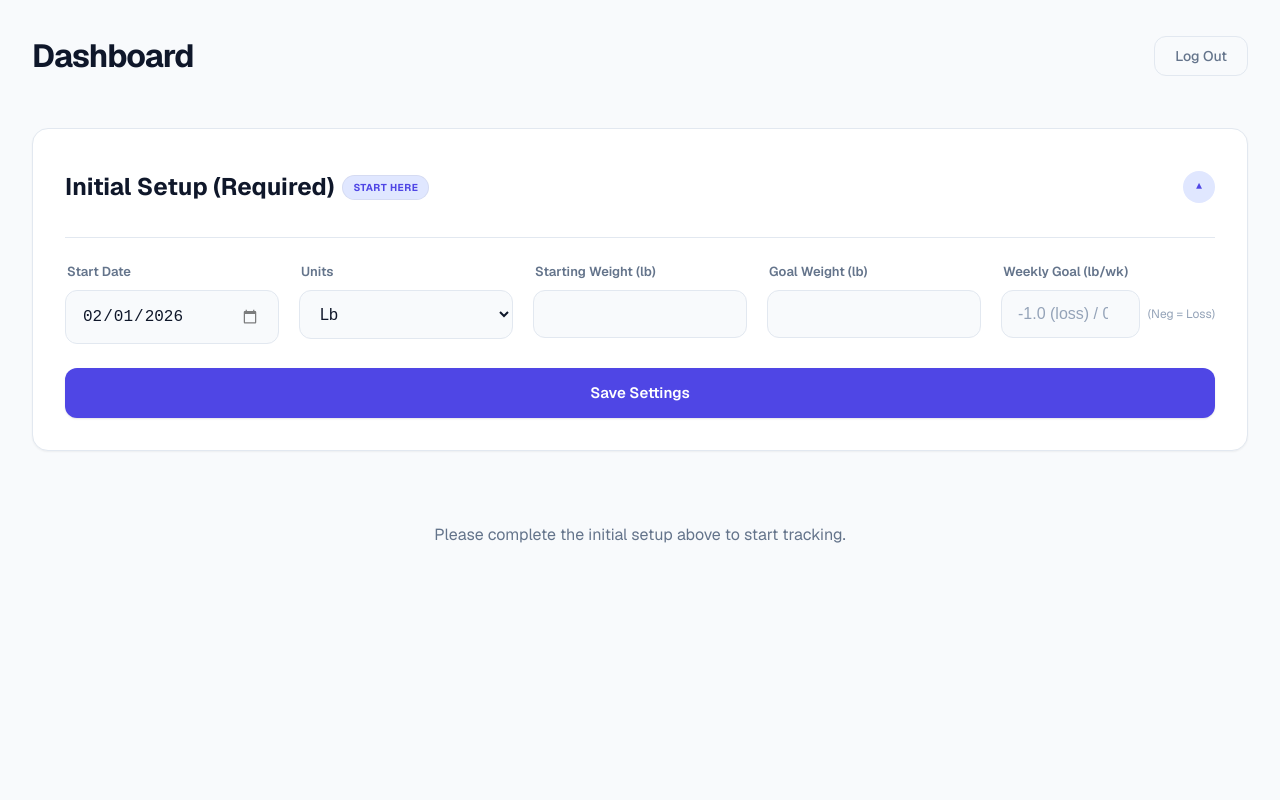
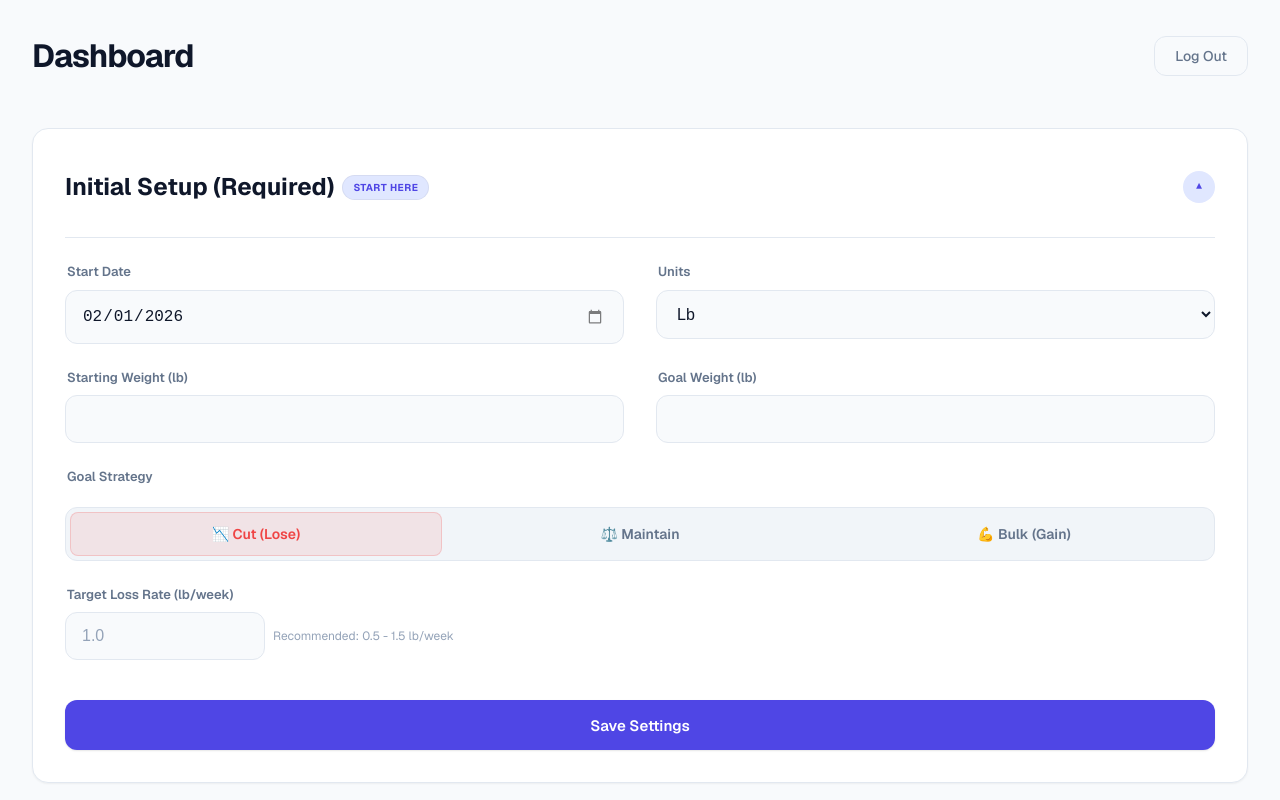
Before and after one commit to kdelalic/tdee, a Next.js app: page /dashboard in a window 1280 px wide. Built offline with nearby package versions, Linux system fonts and the light colour scheme; no server answers; the database is empty; sample sign-in values are in the browser's storage.

Commit message:
feat: Add linear regression trend lines to weight and calorie charts and revamp goal setting UI with type selection.

```diff
--- a/src/components/Dashboard/ChartsOverview.tsx
+++ b/src/components/Dashboard/ChartsOverview.tsx
@@ -135,6 +135,32 @@ function calculateRollingTDEE(windowEntries: DailyEntry[]): number | null {
     return Math.round(tdee);
 }
 
+// Helper to calculate linear regression trend points
+function calculateTrendLines(data: { x: number; y: number }[]): number[] {
+    if (data.length < 2) return data.map(d => d.y);
+
+    const n = data.length;
+    let sumX = 0;
+    let sumY = 0;
+    let sumXY = 0;
+    let sumXX = 0;
+
+    for (let i = 0; i < n; i++) {
+        sumX += data[i].x;
+        sumY += data[i].y;
+        sumXY += data[i].x * data[i].y;
+        sumXX += data[i].x * data[i].x;
+    }
+
+    const denominator = n * sumXX - sumX * sumX;
+    if (denominator === 0) return data.map(d => d.y);
+
+    const slope = (n * sumXY - sumX * sumY) / denominator;
+    const intercept = (sumY - slope * sumX) / n;
+
+    return data.map(d => slope * d.x + intercept);
+}
+
 interface WeeklyRateData {
     actualRate: number | null;
     targetRate: number;
@@ -144,28 +170,20 @@ interface WeeklyRateData {
 function calculateWeeklyRate(entries: DailyEntry[], settings: UserSettings | null): WeeklyRateData | null {
     if (!settings || entries.length < 2) return null;
 
-    const now = new Date();
-    const today = new Date(now.getFullYear(), now.getMonth(), now.getDate());
-    const oneWeekAgo = new Date(today);
-    oneWeekAgo.setDate(today.getDate() - 7);
+    // Sort all entries by date (oldest first)
+    const sortedEntries = [...entries].sort((a, b) => a.date.localeCompare(b.date));
 
-    // Get entries from the past 7 days
-    const recentEntries = entries.filter(entry => {
-        const [year, month, day] = entry.date.split('-').map(Number);
-        const entryDate = new Date(year, month - 1, day);
-        return entryDate >= oneWeekAgo && entryDate <= today;
-    }).sort((a, b) => a.date.localeCompare(b.date));
-
-    if (recentEntries.length < 2) {
+    // Need at least 7 entries to calculate a meaningful weekly rate
+    if (sortedEntries.length < 7) {
         return {
             actualRate: null,
             targetRate: settings.weeklyGoal,
-            daysTracked: recentEntries.length,
+            daysTracked: sortedEntries.length,
         };
     }
 
-    const earliest = recentEntries[0];
-    const latest = recentEntries[recentEntries.length - 1];
+    const earliest = sortedEntries[0];
+    const latest = sortedEntries[sortedEntries.length - 1];
 
     const [y1, m1, d1] = earliest.date.split('-').map(Number);
     const [y2, m2, d2] = latest.date.split('-').map(Number);
@@ -173,11 +191,12 @@ function calculateWeeklyRate(entries: DailyEntry[], settings: UserSettings | nul
     const date2 = new Date(y2, m2 - 1, d2);
     const daysDiff = (date2.getTime() - date1.getTime()) / (1000 * 60 * 60 * 24);
 
-    if (daysDiff === 0) {
+    // Safety check for zero days diff
+    if (daysDiff <= 0) {
         return {
             actualRate: null,
             targetRate: settings.weeklyGoal,
-            daysTracked: recentEntries.length,
+            daysTracked: sortedEntries.length,
         };
     }
 
@@ -187,7 +206,7 @@ function calculateWeeklyRate(entries: DailyEntry[], settings: UserSettings | nul
     return {
         actualRate: Math.round(actualRate * 100) / 100,
         targetRate: settings.weeklyGoal,
-        daysTracked: recentEntries.length,
+        daysTracked: sortedEntries.length,
     };
 }
 
@@ -195,6 +214,13 @@ export default function ChartsOverview({ entries, settings }: ChartsOverviewProp
     const data = useMemo(() => {
         // Clone and reverse to show oldest to newest
         const reversed = [...entries].reverse();
+
+        // Calculate trends on the sorted data
+        const weightPoints = reversed.map((e, i) => ({ x: i, y: e.weight }));
+        const caloriePoints = reversed.map((e, i) => ({ x: i, y: e.calories }));
+
+        const weightTrends = calculateTrendLines(weightPoints);
+        const calorieTrends = calculateTrendLines(caloriePoints);
 
         return reversed.map((entry, index) => {
             // Parse YYYY-MM-DD directly to avoid timezone issues
@@ -215,6 +241,8 @@ export default function ChartsOverview({ entries, settings }: ChartsOverviewProp
                 fullDate: entry.date,
                 weight: entry.weight,
                 calories: entry.calories,
+                weightTrend: weightTrends[index],
+                caloriesTrend: calorieTrends[index],
                 tdee: rollingTDEE,
             };
         });
@@ -262,7 +290,7 @@ export default function ChartsOverview({ entries, settings }: ChartsOverviewProp
                     <p style={{ fontWeight: 600, marginBottom: '0.25rem' }}>{label}</p>
                     {payload.map((p: any) => (
                         <p key={p.name} style={{ color: p.color }}>
-                            {p.name}: {p.value}
+                            {p.name}: {typeof p.value === 'number' ? p.value.toLocaleString(undefined, { maximumFractionDigits: 1 }) : p.value}
                         </p>
                     ))}
                 </div>
@@ -316,7 +344,7 @@ export default function ChartsOverview({ entries, settings }: ChartsOverviewProp
                                 </div>
                             ) : (
                                 <div style={{ marginTop: '0.25rem', color: 'var(--text-secondary)', fontSize: '0.875rem' }}>
-                                    Need more data ({weeklyRate.daysTracked}/2 days min)
+                                    Need more data ({weeklyRate.daysTracked}/7 days min)
                                 </div>
                             )}
                         </div>
--- a/src/components/Dashboard/Dashboard.module.css
+++ b/src/components/Dashboard/Dashboard.module.css
@@ -460,3 +460,80 @@
   from { opacity: 0; transform: translateY(-8px); }
   to { opacity: 1; transform: translateY(0); }
 }
+
+/* Enhanced Setup Form Styles */
+.setupGrid {
+    display: grid;
+    grid-template-columns: 1fr;
+    gap: 1.5rem;
+}
+
+@media (min-width: 640px) {
+    .setupGrid {
+        grid-template-columns: repeat(2, 1fr);
+        column-gap: 2rem;
+        row-gap: 1.5rem;
+    }
+}
+
+.toggleContainer {
+    display: grid;
+    grid-template-columns: repeat(3, 1fr);
+    gap: 0.75rem;
+    margin-top: 0.5rem;
+    background: var(--surface-hover);
+    padding: 0.25rem;
+    border-radius: var(--radius-lg);
+    border: 1px solid var(--border);
+}
+
+.toggleButton {
+    padding: 0.75rem;
+    border-radius: var(--radius-md);
+    border: 1px solid transparent;
+    background: transparent;
+    color: var(--text-secondary);
+    font-weight: 600;
+    font-size: 0.875rem;
+    cursor: pointer;
+    transition: all 0.2s cubic-bezier(0.2, 0, 0, 1);
+    display: flex;
+    align-items: center;
+    justify-content: center;
+    gap: 0.5rem;
+}
+
+.toggleButton:hover {
+    color: var(--foreground);
+    background: rgba(255, 255, 255, 0.05);
+}
+
+.toggleButton.active {
+    background: var(--card-bg);
+    color: var(--foreground);
+    border-color: var(--border);
+    box-shadow: 0 1px 3px rgba(0,0,0,0.1);
+}
+
+/* Specific active states colors */
+.toggleButton.cutActive {
+    color: #ef4444;
+    border-color: rgba(239, 68, 68, 0.2);
+    background: rgba(239, 68, 68, 0.1);
+}
+
+.toggleButton.maintainActive {
+    color: #3b82f6;
+    border-color: rgba(59, 130, 246, 0.2);
+    background: rgba(59, 130, 246, 0.1);
+}
+
+.toggleButton.bulkActive {
+    color: #22c55e;
+    border-color: rgba(34, 197, 94, 0.2);
+    background: rgba(34, 197, 94, 0.1);
+}
+
+.compactInput {
+    max-width: 200px;
+}
--- a/src/components/Dashboard/SetupAccordion.tsx
+++ b/src/components/Dashboard/SetupAccordion.tsx
@@ -10,6 +10,8 @@ interface SetupAccordionProps {
     onSave: () => void;
 }
 
+type GoalType = 'cut' | 'bulk' | 'maintain';
+
 export default function SetupAccordion({ userId, existingSettings, onSave }: SetupAccordionProps) {
     const [isOpen, setIsOpen] = useState(false);
 
@@ -18,7 +20,8 @@ export default function SetupAccordion({ userId, existingSettings, onSave }: Set
     const [startDate, setStartDate] = useState("");
     const [startingWeight, setStartingWeight] = useState("");
     const [goalWeight, setGoalWeight] = useState("");
-    const [weeklyGoal, setWeeklyGoal] = useState("");
+    const [goalType, setGoalType] = useState<GoalType>('cut');
+    const [weeklyGoalRate, setWeeklyGoalRate] = useState(""); // Always positive for input
     const [loading, setLoading] = useState(false);
 
     useEffect(() => {
@@ -27,7 +30,19 @@ export default function SetupAccordion({ userId, existingSettings, onSave }: Set
             setStartDate(existingSettings.startDate || "");
             setStartingWeight(existingSettings.startingWeight?.toString() || "");
             setGoalWeight(existingSettings.goalWeight?.toString() || "");
-            setWeeklyGoal(existingSettings.weeklyGoal?.toString() || "");
+
+            // Determine Goal Type and Rate
+            const rate = existingSettings.weeklyGoal || 0;
+            if (rate < 0) {
+                setGoalType('cut');
+                setWeeklyGoalRate(Math.abs(rate).toString());
+            } else if (rate > 0) {
+                setGoalType('bulk');
+                setWeeklyGoalRate(rate.toString());
+            } else {
+                setGoalType('maintain');
+                setWeeklyGoalRate("0");
+            }
 
             // If settings exist, default to closed
             setIsOpen(false);
@@ -47,13 +62,24 @@ export default function SetupAccordion({ userId, existingSettings, onSave }: Set
         e.preventDefault();
         setLoading(true);
 
+        let finalWeeklyGoal = 0;
+        const rate = parseFloat(weeklyGoalRate);
+
+        if (goalType === 'cut') {
+            finalWeeklyGoal = -Math.abs(rate);
+        } else if (goalType === 'bulk') {
+            finalWeeklyGoal = Math.abs(rate);
+        } else {
+            finalWeeklyGoal = 0;
+        }
+
         const newSettings: Partial<UserSettings> = {
             units,
             startDate,
             startingWeight: parseFloat(startingWeight),
             goalWeight: parseFloat(goalWeight),
-            weeklyGoal: parseFloat(weeklyGoal),
-            goal: parseFloat(weeklyGoal) < 0 ? 'cut' : (parseFloat(weeklyGoal) > 0 ? 'bulk' : 'maintain')
+            weeklyGoal: finalWeeklyGoal,
+            goal: goalType
         };
 
         try {
@@ -91,7 +117,8 @@ export default function SetupAccordion({ userId, existingSettings, onSave }: Set
 
             {isOpen && (
                 <form onSubmit={handleSubmit} className={`${styles.settingsForm} ${styles.accordionContent}`}>
-                    <div className={styles.formGrid}>
+                    <div className={styles.setupGrid}>
+                        {/* Row 1 */}
                         <div className={styles.inputGroup}>
                             <label>Start Date</label>
                             <input
@@ -115,6 +142,7 @@ export default function SetupAccordion({ userId, existingSettings, onSave }: Set
                             </select>
                         </div>
 
+                        {/* Row 2 */}
                         <div className={styles.inputGroup}>
                             <label>Starting Weight ({units})</label>
                             <input
@@ -139,25 +167,58 @@ export default function SetupAccordion({ userId, existingSettings, onSave }: Set
                             />
                         </div>
 
-                        <div className={styles.inputGroup}>
-                            <label>Weekly Goal ({units}/wk)</label>
+                        {/* Row 3 - Full Width Goal Selector */}
+                        <div className={styles.inputGroup} style={{ gridColumn: '1 / -1' }}>
+                            <label style={{ marginBottom: '0.25rem' }}>Goal Strategy</label>
+                            <div className={styles.toggleContainer}>
+                                <button
+                                    type="button"
+                                    onClick={() => setGoalType('cut')}
+                                    className={`${styles.toggleButton} ${goalType === 'cut' ? styles.cutActive : ''}`}
+                                >
+                                    📉 Cut (Lose)
+                                </button>
+                                <button
+                                    type="button"
+                                    onClick={() => setGoalType('maintain')}
+                                    className={`${styles.toggleButton} ${goalType === 'maintain' ? styles.maintainActive : ''}`}
+                                >
+                                    ⚖️ Maintain
+                                </button>
+                                <button
+                                    type="button"
+                                    onClick={() => setGoalType('bulk')}
+                                    className={`${styles.toggleButton} ${goalType === 'bulk' ? styles.bulkActive : ''}`}
+                                >
+                                    💪 Bulk (Gain)
+                                </button>
+                            </div>
+                        </div>
+
+                        {/* Row 4 - Conditional Rate */}
+                        {goalType !== 'maintain' && (
+                            <div className={styles.inputGroup} style={{ gridColumn: '1 / -1' }}>
+                                <label>Target {goalType === 'cut' ? 'Loss' : 'Gain'} Rate ({units}/week)</label>
                                 <div className={styles.inputWithHelper}>
                                     <input
                                         type="number"
                                         step="0.1"
-                                    value={weeklyGoal}
-                                    onChange={e => setWeeklyGoal(e.target.value)}
+                                        min="0"
+                                        value={weeklyGoalRate}
+                                        onChange={e => setWeeklyGoalRate(e.target.value)}
                                         required
-                                    placeholder="-1.0 (loss) / 0.5 (gain)"
-                                    className={styles.input}
+                                        placeholder="1.0"
+                                        className={`${styles.input} ${styles.compactInput}`}
                                     />
                                     <span className={styles.helperText}>
-                                    (Neg = Loss)
+                                        Recommended: 0.5 - 1.5 {units}/week
                                     </span>
                                 </div>
                             </div>
+                        )}
                     </div>
 
+                    <div style={{ display: 'flex', flexDirection: 'column', gap: '1rem', marginTop: '1rem' }}>
                         <button
                             type="submit"
                             disabled={loading}
@@ -171,6 +232,7 @@ export default function SetupAccordion({ userId, existingSettings, onSave }: Set
                                 Cancel
                             </div>
                         )}
+                    </div>
                 </form>
             )}
         </div>
```
Lines whose indentation alone changed are shown as unchanged.
